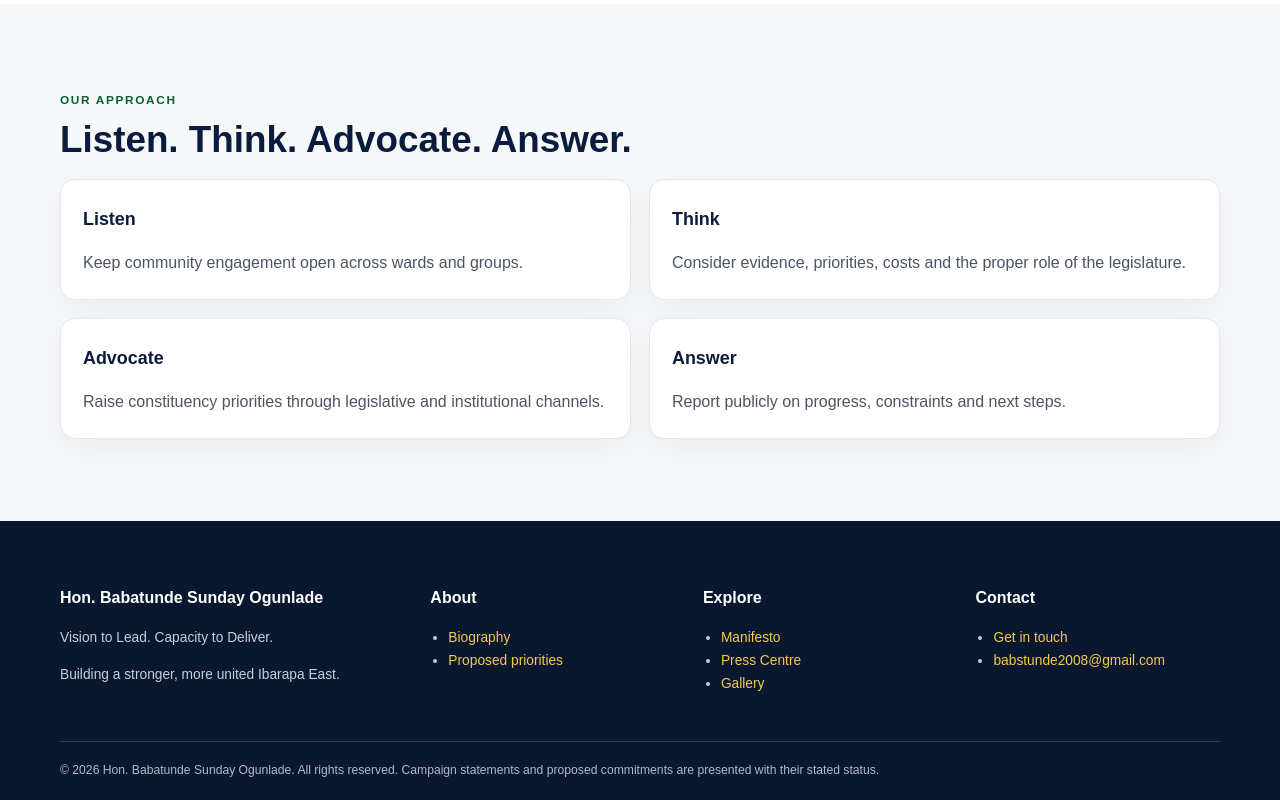
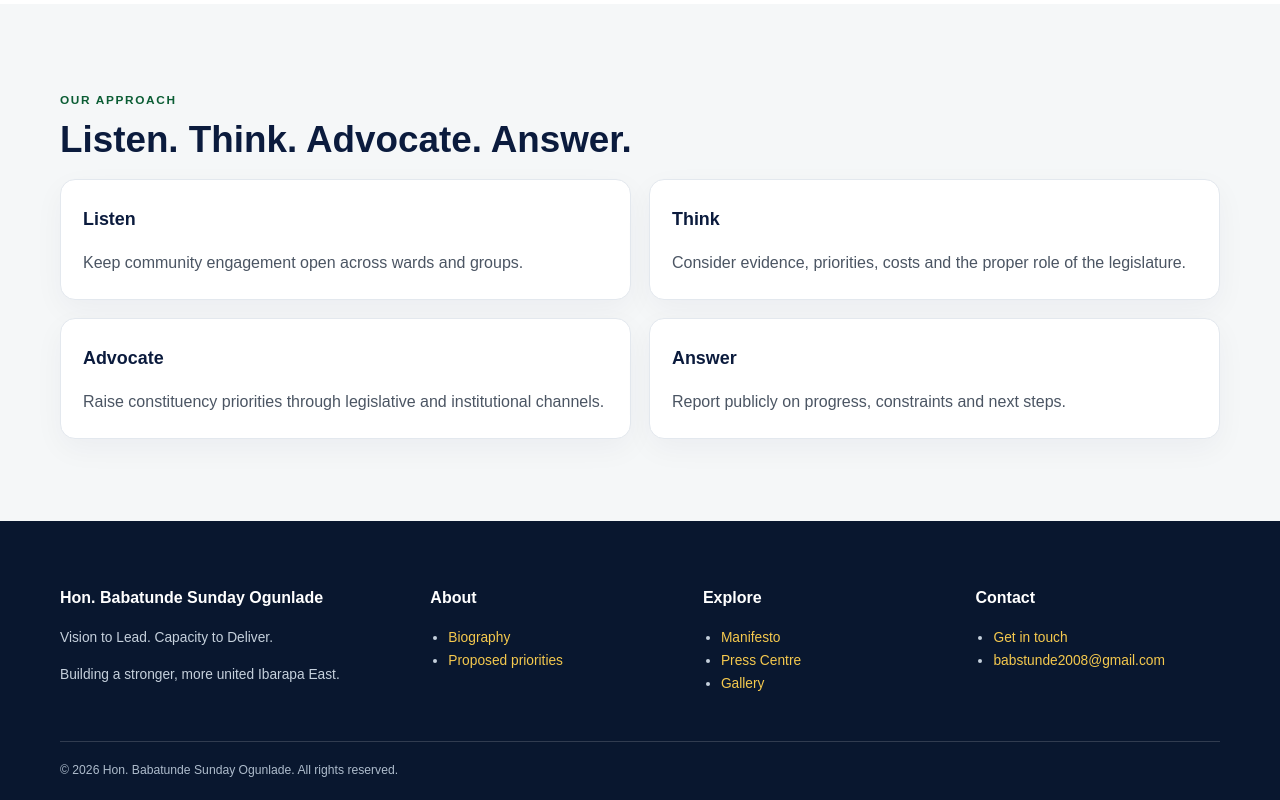
Before and after one commit to babsogunlade2027/babswebsite, a plain HTML site: page about.html in a window 1280 px wide. Shown: the part 4180-4980 px from the top of the page. Drawn offline with Linux system fonts and the light colour scheme.

Commit message:
Remove repeated footer disclaimer from public page

```diff
--- a/about.html
+++ b/about.html
@@ -59,5 +59,5 @@
 <div><h3>About</h3><ul><li><a href="about.html">Biography</a></li><li><a href="priorities.html">Proposed priorities</a></li></ul></div>
 <div><h3>Explore</h3><ul><li><a href="manifesto.html">Manifesto</a></li><li><a href="press.html">Press Centre</a></li><li><a href="gallery.html">Gallery</a></li></ul></div>
 <div><h3>Contact</h3><ul><li><a href="contact.html">Get in touch</a></li><li><a href="mailto:babstunde2008@gmail.com">babstunde2008@gmail.com</a></li></ul></div>
-</div><div class="legal">© <span data-year></span> Hon. Babatunde Sunday Ogunlade. All rights reserved. Campaign statements and proposed commitments are presented with their stated status.</div></div></footer>
+</div><div class="legal">© <span data-year></span> Hon. Babatunde Sunday Ogunlade. All rights reserved.</div></div></footer>
 <script src="assets/site.js" defer></script></body></html>
```
